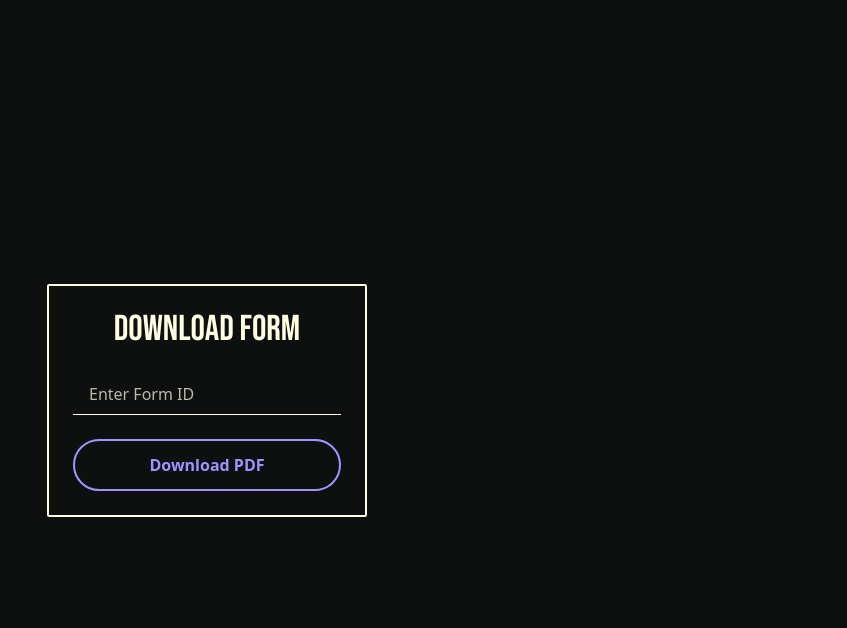
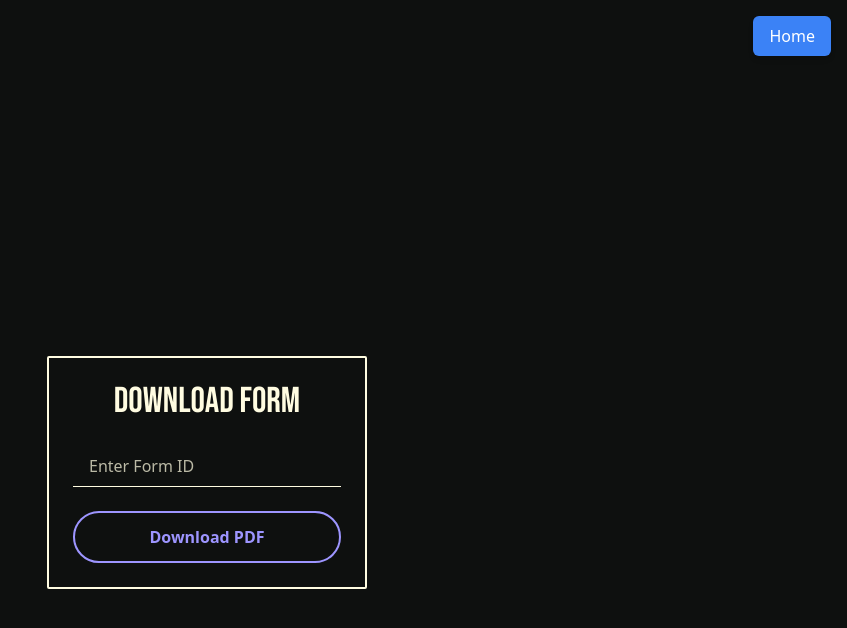
Before and after one commit to Aappo001/AI-Personal-Health-Assistant, a React (Vite) app in the folder client/: page /downloadform in a window 1280 px wide. Shown: the top 628 px of the page, without its empty margins (433-1280 px from the left). Built offline with nearby package versions, Linux system fonts and the light colour scheme; a web font is replaced by a local one.

Commit message:
addeed home buttons for page easier page traversal

```diff
--- a/client/src/components/ChatHome.tsx
+++ b/client/src/components/ChatHome.tsx
@@ -1,6 +1,7 @@
 import { useContext, useState } from "react";
 import useUserStore from "../store/hooks/useUserStore";
 import { WebsocketContext } from "./Chat";
+import { useNavigate } from "react-router-dom";
 
 export const ChatHome = () => {
   const user = useUserStore();
@@ -8,6 +9,7 @@ export const ChatHome = () => {
   //@ts-expect-error awaiting implementation
   const [selectedModel, setSelectedModel] = useState(3);
   const ws = useContext(WebsocketContext);
+  const navigate = useNavigate();
 
   const handleQueryChange = (e: React.ChangeEvent<HTMLInputElement>) => {
     setQuery(e.target.value);
@@ -21,6 +23,14 @@ export const ChatHome = () => {
 
   return (
     <>
+          <div className="flex justify-end p-4">
+          <button
+            onClick={() => navigate("/")}
+            className="bg-blue-500 text-white px-4 py-2 rounded-md shadow-md hover:bg-blue-600"
+          >
+            Home
+          </button>
+        </div>
       <div className="flex flex-col justify-center items-center w-screen h-screen">
         <h1 className="text-5xl text-offwhite leading-relaxed my-16">
           {user.username
--- a/client/src/components/Downloadform.tsx
+++ b/client/src/components/Downloadform.tsx
@@ -3,6 +3,7 @@ import Background from "./Background";
 import axios from "axios";
 import { BASE_URL, getJwt} from "../utils/utils";
 import { jsPDF } from "jspdf";
+import { useNavigate } from "react-router-dom";
 
 export default function DownloadForm() {
   const [formId, setFormId] = useState<number | undefined>(undefined);
@@ -10,6 +11,7 @@ export default function DownloadForm() {
   const [error, setError] = useState(false);
 
   const jwt = getJwt();
+  const navigate = useNavigate();
 
   const handleDownload = async () => {
     if (formId === undefined || isNaN(formId)) {
@@ -73,6 +75,14 @@ export default function DownloadForm() {
 
   return (
     <Background color="black">
+            <div className="flex justify-end p-4">
+          <button
+            onClick={() => navigate("/")}
+            className="bg-blue-500 text-white px-4 py-2 rounded-md shadow-md hover:bg-blue-600"
+          >
+            Home
+          </button>
+        </div>
       <div className="w-full h-full flex flex-col justify-center items-center">
         <div className="border-2 border-offwhite px-6 py-6 flex flex-col items-center gap-6 w-3/12 h-auto rounded-sm">
           <p className="text-offwhite text-4xl font-bebas">Download Form</p>
--- a/client/src/components/FriendBox.tsx
+++ b/client/src/components/FriendBox.tsx
@@ -1,6 +1,7 @@
 import { useContext } from "react";
 import { Friend } from "../types";
 import { WebsocketContext } from "./Chat";
+import { useNavigate } from "react-router-dom";
 
 interface Props {
   friend: Friend;
@@ -12,6 +13,8 @@ export default function FriendBox({ friend, selectedFriends, setSelectedFriends
   const isSelected = selectedFriends.some(
     (selectedFriendId) => selectedFriendId === friend.id
   );
+
+  const navigate = useNavigate();
 
   const handleFriendRequest = (accept: boolean) => {
     sendFriendRequest(friend.username, accept);
@@ -27,6 +30,14 @@ export default function FriendBox({ friend, selectedFriends, setSelectedFriends
 
   return (
     <>
+          <div className="flex justify-end p-4">
+          <button
+            onClick={() => navigate("/")}
+            className="bg-blue-500 text-white px-4 py-2 rounded-md shadow-md hover:bg-blue-600"
+          >
+            Home
+          </button>
+        </div>
       <div
         className={`flex justify-between items-center  ${
           isSelected ? "bg-slate-700" : "bg-main-grey"
--- a/client/src/components/FriendsPage.tsx
+++ b/client/src/components/FriendsPage.tsx
@@ -3,6 +3,7 @@ import useFriendStore from "../store/hooks/useFriendStore";
 import { WebsocketContext } from "./Chat";
 import { checkUsername } from "../utils/utils";
 import FriendBox from "./FriendBox";
+import { useNavigate } from "react-router-dom";
 import { useUserMapContext } from "./UserMapContext";
 
 export default function FriendsPage() {
@@ -14,6 +15,7 @@ export default function FriendsPage() {
   const { sendFriendRequest, requestFriendRequests, inviteUsers } =
     useContext(WebsocketContext);
 
+    const navigate = useNavigate();
   useEffect(() => {
     requestFriendRequests();
   }, []);
@@ -49,6 +51,14 @@ export default function FriendsPage() {
   return (
     <>
       <div className="w-screen h-screen flex flex-col justify-center items-center">
+      <div className="flex justify-end p-4">
+          <button
+            onClick={() => navigate("/")}
+            className="bg-blue-500 text-white px-4 py-2 rounded-md shadow-md hover:bg-blue-600"
+          >
+            Home
+          </button>
+        </div>
         {response && <p className="text-xl text-offwhite">{response}</p>}
         <form
           onSubmit={(e) => {
--- a/client/src/components/HealthGraph.tsx
+++ b/client/src/components/HealthGraph.tsx
@@ -1,4 +1,5 @@
 import { useEffect, useState } from "react";
+import { useNavigate } from "react-router-dom";
 import {
   LineChart,
   Line,
@@ -29,6 +30,7 @@ export default function HealthGraph({ name, units, yAxisLabel, dataKey, callback
   const [error, setError] = useState(false);
 
   const jwt = getJwt();
+  const navigate = useNavigate();
 
   useEffect(() => {
     const fetchData = async () => {
@@ -72,6 +74,14 @@ export default function HealthGraph({ name, units, yAxisLabel, dataKey, callback
   return (
     <Background color="black">
       <div className="w-full h-full flex flex-col justify-center items-center">
+      <div className="flex justify-end p-4">
+          <button
+            onClick={() => navigate("/")}
+            className="bg-blue-500 text-white px-4 py-2 rounded-md shadow-md hover:bg-blue-600"
+          >
+            Home
+          </button>
+        </div>
         <h1 className="text-4xl font-bebas text-offwhite mb-8">
           {name}
         </h1>
--- a/client/src/components/Login.tsx
+++ b/client/src/components/Login.tsx
@@ -17,6 +17,7 @@ export default function Login() {
   });
   const [responseMessage, setResponseMessage] = useState("");
   const [error, setError] = useState(false);
+
 
   if (userStore.id !== -1) {
     navigate("/");
@@ -61,6 +62,14 @@ export default function Login() {
 
   return (
     <Background color="black">
+            <div className="flex justify-end p-4">
+          <button
+            onClick={() => navigate("/")}
+            className="bg-blue-500 text-white px-4 py-2 rounded-md shadow-md hover:bg-blue-600"
+          >
+            Home
+          </button>
+        </div>
       <div className="w-full h-full flex flex-col justify-center items-center">
         <div className="border-2 border-offwhite px-4 py-4 flex flex-col items-center justify-evenly gap-4 w-3/12 h-3/5 rounded:sm">
           <p className={`text-offwhite text-6xl font-bebas`}>Login</p>
--- a/client/src/components/ProfilePage.tsx
+++ b/client/src/components/ProfilePage.tsx
@@ -4,9 +4,12 @@ import Background from "./Background";
 import { LoginBody, RegisterBody } from "../types";
 import { BASE_URL, getJwt } from "../utils/utils";
 import axios from "axios";
+import { useNavigate } from "react-router-dom";
 
 export default function ProfilePage() {
     const userStore = useUserStore();
+    const navigate = useNavigate();
+
 
     const [user, setUser] = useState<RegisterBody>({
         firstName: userStore.firstName,
@@ -57,6 +60,14 @@ export default function ProfilePage() {
 
     return (
         <Background>
+                  <div className="flex justify-end p-4">
+          <button
+            onClick={() => navigate("/")}
+            className="bg-blue-500 text-white px-4 py-2 rounded-md shadow-md hover:bg-blue-600"
+          >
+            Home
+          </button>
+        </div>
             <div className="w-screen flex justify-center items-center py-16 gap-4">
                 <div className="border-2 border-offwhite px-4 py-6 flex flex-col items-center justify-evenly gap-4 w-3/12 h-4/5 rounded:sm">
                     <p className={` text-offwhite text-6xl font-bebas`}>
--- a/client/src/components/Register.tsx
+++ b/client/src/components/Register.tsx
@@ -2,6 +2,7 @@ import { useCallback, useState } from "react";
 import { RegisterBody } from "../types";
 import Background from "./Background";
 import axios from "axios";
+import { useNavigate } from "react-router-dom";
 import { BASE_URL, RegisterUser, debounce } from "../utils/utils";
 
 export default function Register() {
@@ -15,6 +16,7 @@ export default function Register() {
   const [responseMessage, setResponseMessage] = useState("");
   const [error, setError] = useState(false);
 
+  const navigate = useNavigate();
   const debounceCheck = useCallback(debounce(async (event: React.ChangeEvent<HTMLInputElement>) => {
     if ((event.target.name === "username" || event.target.name === "email") && event.target.value) {
       try {
@@ -73,6 +75,14 @@ export default function Register() {
 
   return (
     <Background color="black">
+            <div className="flex justify-end p-4">
+          <button
+            onClick={() => navigate("/")}
+            className="bg-blue-500 text-white px-4 py-2 rounded-md shadow-md hover:bg-blue-600"
+          >
+            Home
+          </button>
+        </div>
       <div className="w-full h-full flex flex-col justify-center items-center">
         <div className="border-2 border-offwhite px-4 py-4 flex flex-col items-center justify-evenly gap-4 w-3/12 h-4/5 rounded:sm">
           <p className={`text-offwhite text-6xl font-bebas`}>Register</p>
--- a/client/src/components/UserForm.tsx
+++ b/client/src/components/UserForm.tsx
@@ -2,6 +2,7 @@ import { useState } from "react";
 import Background from "./Background";
 import axios from "axios";
 import { BASE_URL, getJwt } from "../utils/utils";
+import { useNavigate } from "react-router-dom";
 
 
 interface HealthStatsBody {
@@ -31,6 +32,7 @@ export default function UserHealthForm() {
 
 
     const jwt = getJwt();
+    const navigate = useNavigate();
 
     const handleSubmit = async (event: React.FormEvent<HTMLFormElement>) => {
         event.preventDefault();
@@ -82,6 +84,14 @@ export default function UserHealthForm() {
 
     return (
         <Background color="black">
+                  <div className="flex justify-end p-4">
+          <button
+            onClick={() => navigate("/")}
+            className="bg-blue-500 text-white px-4 py-2 rounded-md shadow-md hover:bg-blue-600"
+          >
+            Home
+          </button>
+        </div>
             <div className="w-full h-full flex flex-col justify-center items-center">
                 <div className="border-2 border-offwhite px-4 py-4 flex flex-col items-center justify-evenly gap-4 w-3/12 h-auto rounded-sm">
                     <p className={`text-offwhite text-6xl font-bebas`}>Health Stats</p>
--- a/client/src/components/UserStats.tsx
+++ b/client/src/components/UserStats.tsx
@@ -6,6 +6,14 @@ export default function UserStats() {
 
   return (
     <Background color="black">
+            <div className="flex justify-end p-4">
+          <button
+            onClick={() => navigate("/")}
+            className="bg-blue-500 text-white px-4 py-2 rounded-md shadow-md hover:bg-blue-600"
+          >
+            Home
+          </button>
+        </div>
       <div className="w-full h-full flex flex-col items-center justify-center">
         {/* Title */}
         <h1 className="text-4xl font-bold text-offwhite mb-8 font-bebas">
--- a/client/src/components/WebsocketTesting.tsx
+++ b/client/src/components/WebsocketTesting.tsx
@@ -2,7 +2,9 @@ import Background from "./Background";
 import useWebsocketSetup from "../store/hooks/useWebsocket";
 import { useState } from "react";
 import { useSelector } from "react-redux";
+import { useNavigate } from "react-router-dom";
 import { Rootstate } from "../store/store";
+
 
 export default function WebsocketTesting() {
   const {
@@ -21,10 +23,20 @@ export default function WebsocketTesting() {
   const [message, setMessage] = useState("");
   const friends = useSelector((state: Rootstate) => state.friendsState.friends);
   const conversations = useSelector((state: Rootstate) => state.messageState);
+  const navigate = useNavigate();
+
 
   return (
     <>
       <Background>
+      <div className="flex justify-end p-4">
+          <button
+            onClick={() => navigate("/")}
+            className="bg-blue-500 text-white px-4 py-2 rounded-md shadow-md hover:bg-blue-600"
+          >
+            Home
+          </button>
+        </div>
         {friends.length > 0 &&
           friends.map((friend) => (
             <h1 className="text-3xl text-offwhite">Friends with {friend.username}</h1>
```
Also changed, not shown: 2 other files (tests, documents, lock files or other folders).
